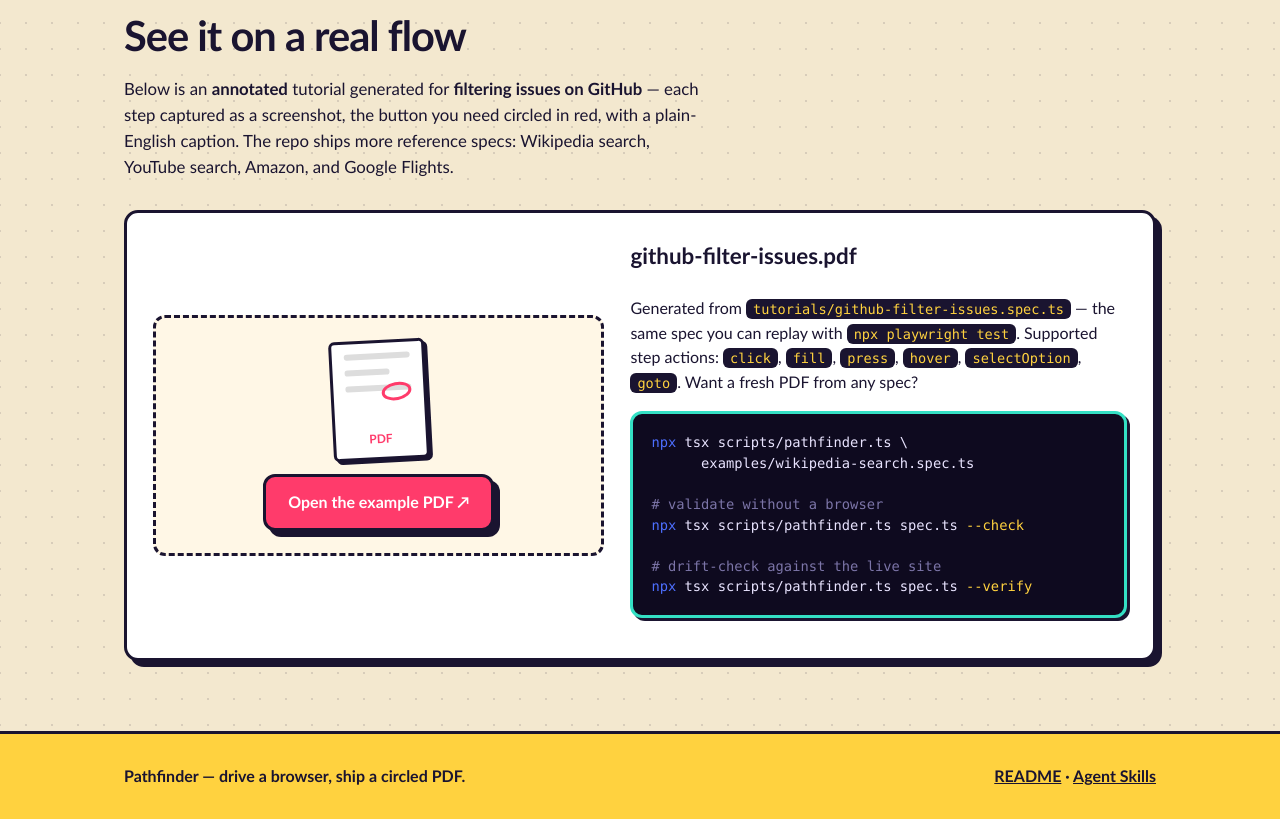
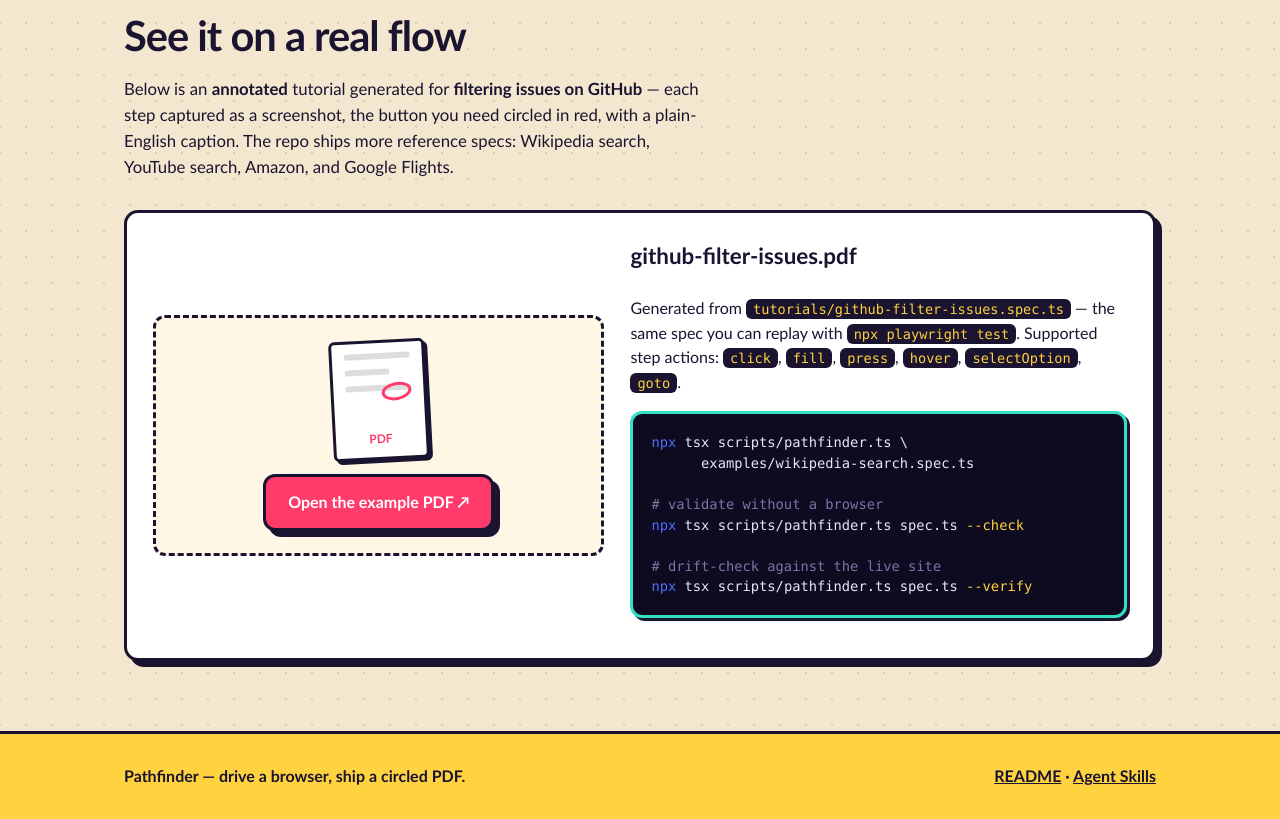
Before and after one commit to fizy069/pathfinder, a plain HTML site: page index.html in a window 1280 px wide. Shown: the part 2733-3552 px from the top of the page. Drawn offline with Linux system fonts and the light colour scheme.

Commit message:
Generate and include github-filter-issues.pdf and update deploy workflow

```diff
--- a/index.html
+++ b/index.html
@@ -576,7 +576,7 @@ test(<span class="s">'How to search on Wikipedia'</span>, <span class="k">async<
       </div>
       <div>
         <h3 style="margin-top:0; font-size:1.4rem;">github-filter-issues.pdf</h3>
-        <p>Generated from <code class="inline">tutorials/github-filter-issues.spec.ts</code> — the same spec you can replay with <code class="inline">npx playwright test</code>. Supported step actions: <code class="inline">click</code>, <code class="inline">fill</code>, <code class="inline">press</code>, <code class="inline">hover</code>, <code class="inline">selectOption</code>, <code class="inline">goto</code>. Want a fresh PDF from any spec?</p>
+        <p>Generated from <code class="inline">tutorials/github-filter-issues.spec.ts</code> — the same spec you can replay with <code class="inline">npx playwright test</code>. Supported step actions: <code class="inline">click</code>, <code class="inline">fill</code>, <code class="inline">press</code>, <code class="inline">hover</code>, <code class="inline">selectOption</code>, <code class="inline">goto</code>.</p>
 <pre class="code"><span class="f">npx</span> tsx scripts/pathfinder.ts \
       examples/wikipedia-search.spec.ts
 
```
Also changed, not shown: .github/workflows/deploy.yml, 2 other files.
